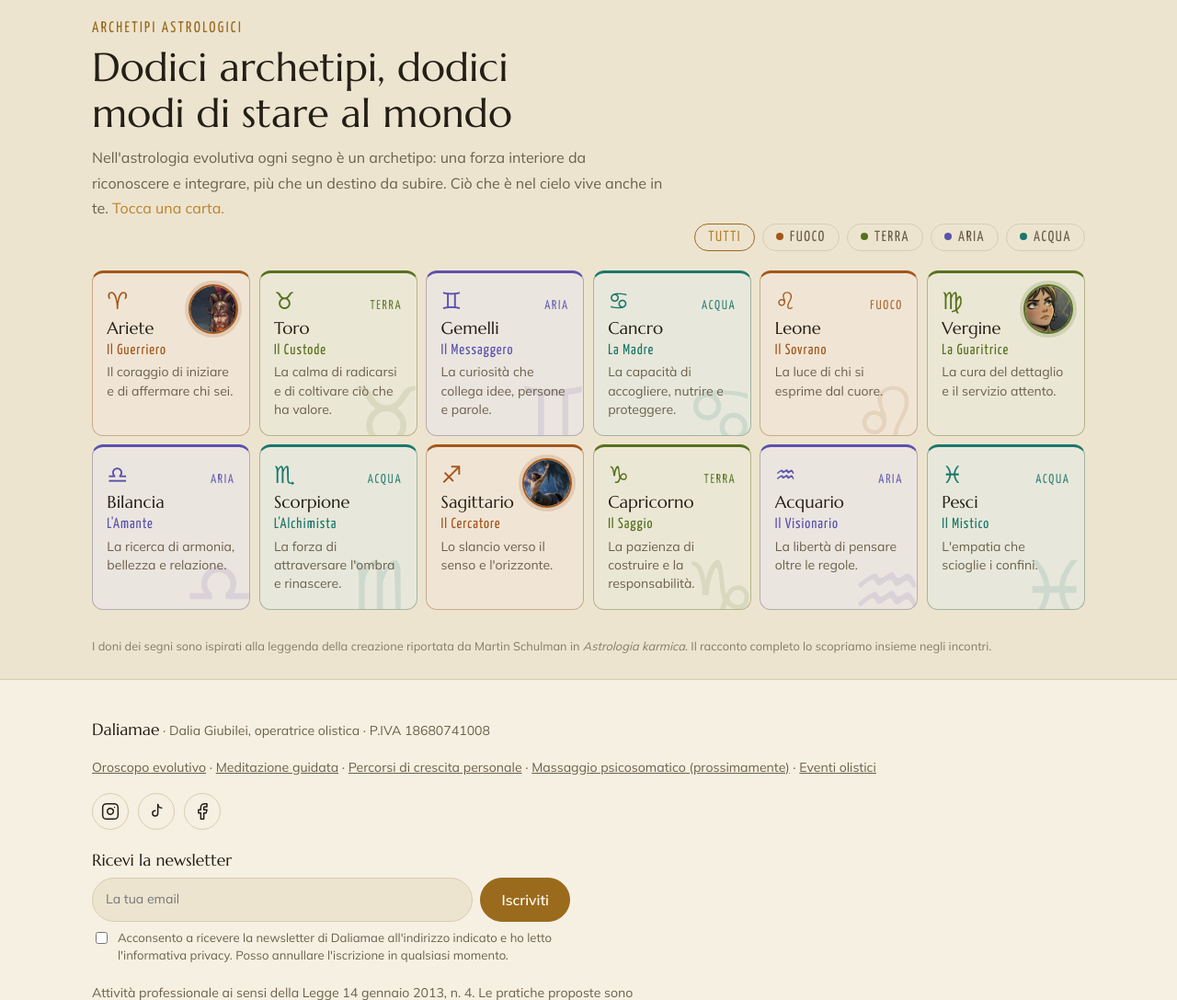
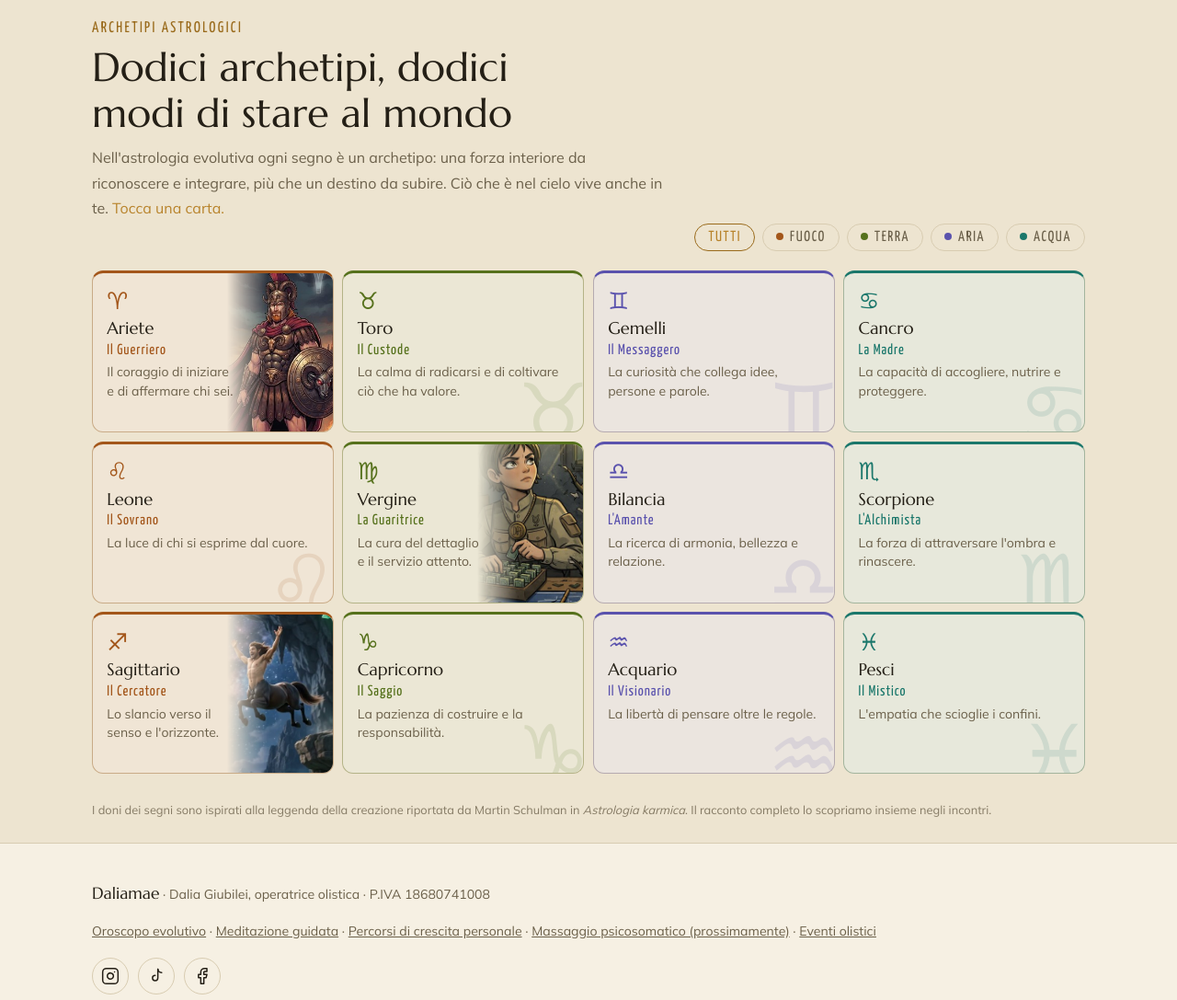
Before and after one commit to daliagiubilei-dot/mio-sito, a Flask app: page /archetipi-astrologici in a window 1280 px wide. Shown: the part 66-1153 px from the top of the page at 92% size. Run offline with Flask 3, Linux system fonts and the light colour scheme; data comes from the database, SQL or seed files in the repository.

Commit message:
Archetipi: personaggio intero in miniatura a destra della carta, senza scritta dell'elemento
Co-Authored-By: Claude Opus 5.5 <noreply@anthropic.com>
Claude-Session: https://claude.ai/code/session_01VGd4vD4PDTMTdincueyyTV

```diff
--- a/app.py
+++ b/app.py
@@ -200,8 +200,8 @@ def create_app():
         out = {"img": asset(m["img"]), "alt": m.get("alt", "")}
         if m.get("video") and os.path.isfile(os.path.join(app.static_folder, m["video"])):
             out["video"] = asset(m["video"])
-        if m.get("face") and os.path.isfile(os.path.join(app.static_folder, m["face"])):
-            out["face"] = asset(m["face"])
+        if m.get("fig") and os.path.isfile(os.path.join(app.static_folder, m["fig"])):
+            out["fig"] = asset(m["fig"])
         return out
 
     @app.route("/archetipi-astrologici")
--- a/content.py
+++ b/content.py
@@ -92,11 +92,11 @@ SIGN_DEEP = {
 }
 
 # Immagini e video degli archetipi (in static/): compaiono in alto nella carta aperta.
-# "face" = faccetta tonda sulla carta chiusa; "img" = immagine; "video" = video breve senza audio che parte da solo (con "img" come copertina).
+# "fig" = personaggio in miniatura a destra sulla carta chiusa; "img" = immagine; "video" = video breve senza audio che parte da solo (con "img" come copertina).
 SIGN_MEDIA = {
-    "Ariete": {"face": "img/archetipi/ariete-volto.jpg", "img": "img/archetipi/ariete.jpg", "alt": "Illustrazione dell'Ariete come guerriero con lancia e scudo, accanto a un ariete"},
-    "Vergine": {"face": "img/archetipi/vergine-volto.jpg", "img": "img/archetipi/vergine.jpg", "alt": "Illustrazione della Vergine: una giovane donna nel suo studio, tra libri e semi, sotto la costellazione"},
-    "Sagittario": {"face": "img/archetipi/sagittario-volto.jpg", "img": "img/archetipi/sagittario.jpg", "video": "video/archetipi/sagittario.mp4", "alt": "Video: un centauro in un lago di montagna sotto la luna piena, tra cristalli verdi"},
+    "Ariete": {"fig": "img/archetipi/ariete-figura.jpg", "img": "img/archetipi/ariete.jpg", "alt": "Illustrazione dell'Ariete come guerriero con lancia e scudo, accanto a un ariete"},
+    "Vergine": {"fig": "img/archetipi/vergine-figura.jpg", "img": "img/archetipi/vergine.jpg", "alt": "Illustrazione della Vergine: una giovane donna nel suo studio, tra libri e semi, sotto la costellazione"},
+    "Sagittario": {"fig": "img/archetipi/sagittario-figura.jpg", "img": "img/archetipi/sagittario.jpg", "video": "video/archetipi/sagittario.mp4", "alt": "Video: un centauro in un lago di montagna sotto la luna piena, tra cristalli verdi"},
 }
 
 # Gli elementi: come si presentano quando si filtrano le carte
--- a/static/css/style.css
+++ b/static/css/style.css
@@ -889,15 +889,18 @@ small.soon{font-size:.7em}
   .ad-card.has-m .ad-media{grid-column:1;grid-row:1 / span 20;margin:-30px 0 -22px;aspect-ratio:auto;min-height:100%}
   .ad-card.has-m .ad-media::after{inset:0 0 0 auto;width:30%;height:auto;background:linear-gradient(90deg,transparent,color-mix(in srgb,var(--elc) 9%,var(--bg)))}
 }
-/* faccetta del personaggio sulla carta chiusa: in alto a destra, l'elemento si sposta accanto al simbolo */
-#p-archetipi .sign .face{position:absolute;right:12px;top:12px;width:54px;aspect-ratio:1;border-radius:50%;overflow:hidden;
-  border:2px solid var(--elc);box-shadow:0 0 0 4px color-mix(in srgb,var(--elc) 18%,transparent);transition:transform .35s ease,box-shadow .35s}
-#p-archetipi .sign .face img{width:100%;height:100%;object-fit:cover;display:block}
-#p-archetipi .sign.with-face .wm{display:none}
-#p-archetipi .sign.with-face .top{justify-content:flex-start;gap:10px}
-#p-archetipi .sign.with-face .nm{padding-right:60px}
-@media (min-width:761px){#p-archetipi .sign.with-face .el{display:none}}
-#p-archetipi .sign:hover .face,#p-archetipi .sign:focus-visible .face{transform:scale(1.12) rotate(-4deg);box-shadow:0 0 0 6px color-mix(in srgb,var(--elc) 28%,transparent)}
-@media (max-width:760px){#p-archetipi .sign .face{width:46px;right:10px;top:12px}#p-archetipi .sign.with-face .nm{padding-right:0}
-  #p-archetipi .sign.with-face .top{padding-right:52px}}
-@media (prefers-reduced-motion:reduce){#p-archetipi .sign:hover .face{transform:none}}
+/* personaggio intero in miniatura a destra della carta; l'elemento lo dice il colore della cornice */
+.sr-only{position:absolute!important;width:1px;height:1px;overflow:hidden;clip:rect(0 0 0 0);white-space:nowrap}
+#p-archetipi .zodiac{grid-template-columns:repeat(4,minmax(0,1fr))}
+#p-archetipi .sign{min-height:clamp(150px,22vh,190px)}
+#p-archetipi .sign .fig{position:absolute;right:0;bottom:0;top:0;width:44%;pointer-events:none;
+  -webkit-mask-image:linear-gradient(90deg,transparent,#000 38%);mask-image:linear-gradient(90deg,transparent,#000 38%)}
+#p-archetipi .sign .fig img{width:100%;height:100%;object-fit:cover;object-position:50% 12%;display:block;transition:transform .5s ease}
+#p-archetipi .sign:hover .fig img,#p-archetipi .sign:focus-visible .fig img{transform:scale(1.06) translateY(-3px)}
+#p-archetipi .sign.with-fig .wm{display:none}
+#p-archetipi .sign.with-fig > span:not(.fig){padding-right:40%}
+#p-archetipi .sign.with-fig .top{padding-right:0}
+@media (max-width:1100px){#p-archetipi .zodiac{grid-template-columns:repeat(3,minmax(0,1fr))}}
+@media (max-width:760px){#p-archetipi .zodiac{grid-template-columns:repeat(2,minmax(0,1fr))}#p-archetipi .sign{min-height:132px}
+  #p-archetipi .sign.with-fig > span:not(.fig){padding-right:36%}}
+@media (prefers-reduced-motion:reduce){#p-archetipi .sign:hover .fig img{transform:none}}
--- a/templates/archetipi.html
+++ b/templates/archetipi.html
@@ -18,13 +18,13 @@
       </div>
     </div>
     <div class="zodiac" id="zodiac">
-      {% for s in signs %}<button type="button" class="sign el-{{ el_slug[s.element] }}{% if s.media and s.media.face %} with-face{% endif %}" data-el="{{ s.element }}" data-i="{{ loop.index0 }}" aria-haspopup="dialog">
+      {% for s in signs %}<button type="button" class="sign el-{{ el_slug[s.element] }}{% if s.media and s.media.fig %} with-fig{% endif %}" data-el="{{ s.element }}" data-i="{{ loop.index0 }}" aria-haspopup="dialog">
         <span class="wm" aria-hidden="true">{{ s.symbol }}</span>
-        <span class="top"><span class="sym" aria-hidden="true">{{ s.symbol }}</span><span class="el">{{ s.element }}</span></span>
+        <span class="top"><span class="sym" aria-hidden="true">{{ s.symbol }}</span><span class="sr-only">{{ s.element }}</span></span>
         <span class="nm">{{ s.name }}</span>
         <span class="arc">{{ s.archetype }}</span>
         <span class="txt">{{ s.text }}</span>
-        {% if s.media and s.media.face %}<span class="face" aria-hidden="true"><img src="{{ s.media.face }}" alt="" loading="lazy" width="120" height="120"></span>{% endif %}
+        {% if s.media and s.media.fig %}<span class="fig" aria-hidden="true"><img src="{{ s.media.fig }}" alt="" loading="lazy"></span>{% endif %}
       </button>
       {% endfor %}
     </div>
```
Also changed, not shown: static/img/archetipi/ariete-figura.jpg (added), static/img/archetipi/ariete-volto.jpg (deleted), static/img/archetipi/sagittario-figura.jpg (added), static/img/archetipi/sagittario-volto.jpg (deleted), static/img/archetipi/vergine-figura.jpg (added), static/img/archetipi/vergine-volto.jpg (deleted).
